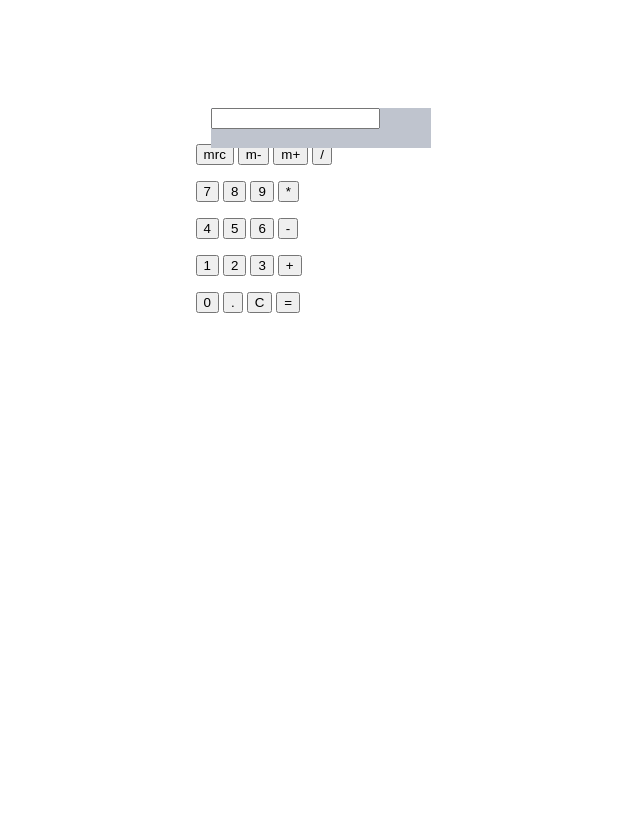
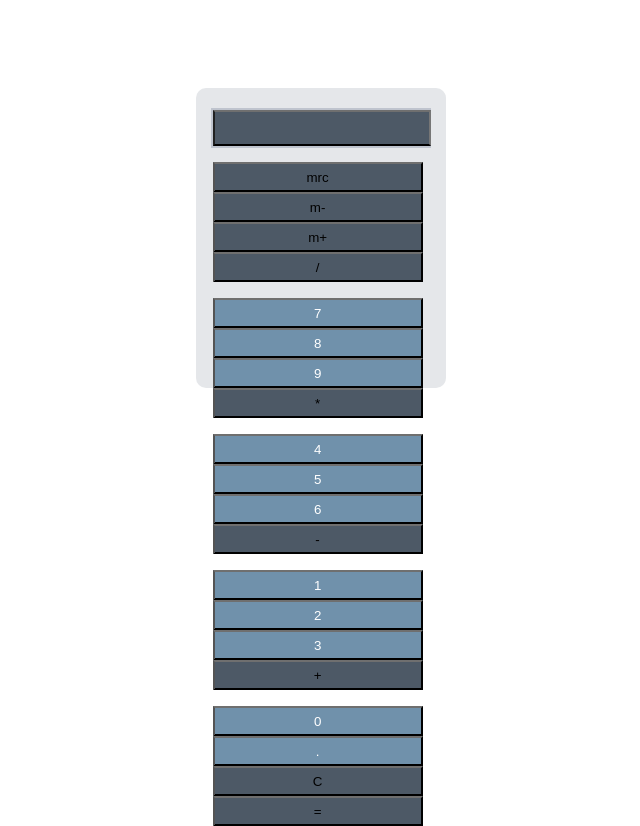
Before and after one commit to James7Ding/Calculator, a plain HTML site: page index.html in a window 1280 px wide. Shown: the whole page, without its empty margins (318-958 px from the left). Before the commit the page ends 800 px from the top, so only its background shows below. Drawn offline with Linux system fonts and the light colour scheme.

Commit message:
added css and also fixed errors

```diff
--- a/calculator.css
+++ b/calculator.css
@@ -3,7 +3,7 @@
 
 /* Calculator Box */
 .box {
-	backgfround-color: #e5e7ea;
+	background-color: #e5e7ea;
 	height: 300px;
 	width: 250px;
 	border-radius: 10px;
@@ -21,3 +21,33 @@
 	top: 20px;
 	height: 40px;
 }
+.display input {
+	position: relative;
+	left: 2px;
+	top: 2px;
+	height: 30px;
+	width: 210px;
+	color: black;
+	background-color: #4d5966;
+	border-bottom: black 2px solid;
+	border-top: 2px #6f6f6f solid;
+}
+.button.number {
+	color: white; background-color: #7091ab;
+	border-bottom: black 2px solid;
+	border-top: 2px #6f6f6f solid;
+}
+
+/* Simulate Button Press */
+.function:active {
+	border-top: black 2px solid;
+	border-bottom: 2px #6f6f6f solid;
+}
+.operator:active {
+	border-top: black 2px soild;
+	border-bottom: #303030
+}
+.number:active {
+	border-top: black 2px solid;
+	border-bottom: 2px #6f6f6f solid;
+}
--- a/calculator.js
+++ b/calculator.js
@@ -2,7 +2,7 @@
 
 // Change Display
 function d(val) {
-	document.getElementbyId("d").value=val;
+	document.getElementById("d").value=val;
 }
 // Type numbers and operators
 function d(val) {
--- a/index.html
+++ b/index.html
@@ -13,7 +13,7 @@
 <!--Add your HTML here-->
 <div class="box">
 	<div class="display">
-		<input type="text" readonly size="18" id="d"></div>
+		<input type="text" readonly size="18" id="d">
 		<div class="keys">
 			<p>
 				<input type="button" class="button function" value="mrc" onclick="alert('Not yet implemented')">
@@ -47,5 +47,6 @@
 			</p>
 		</div>
 	</div>
+</div>
 </body>
 </html>
```
